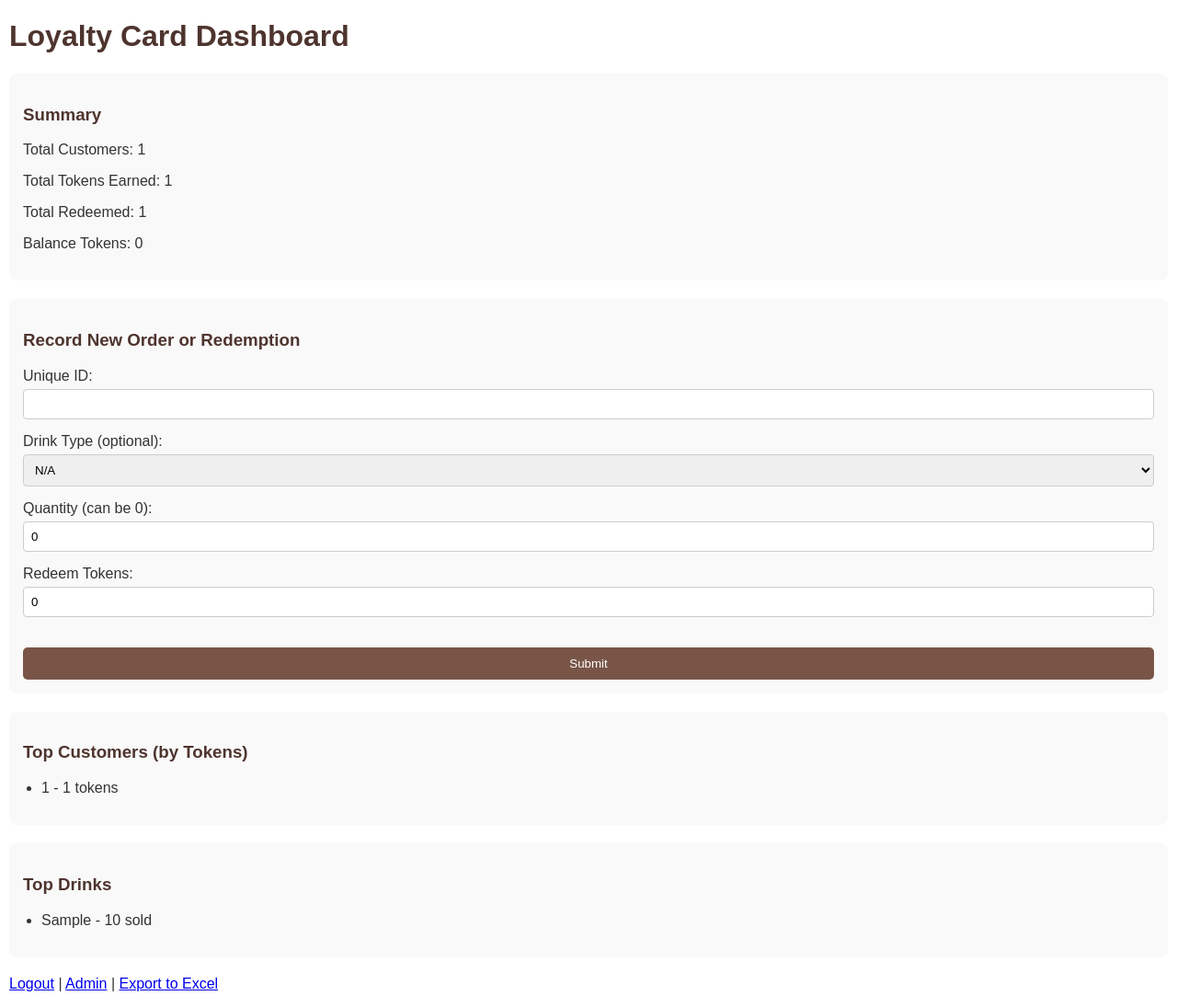
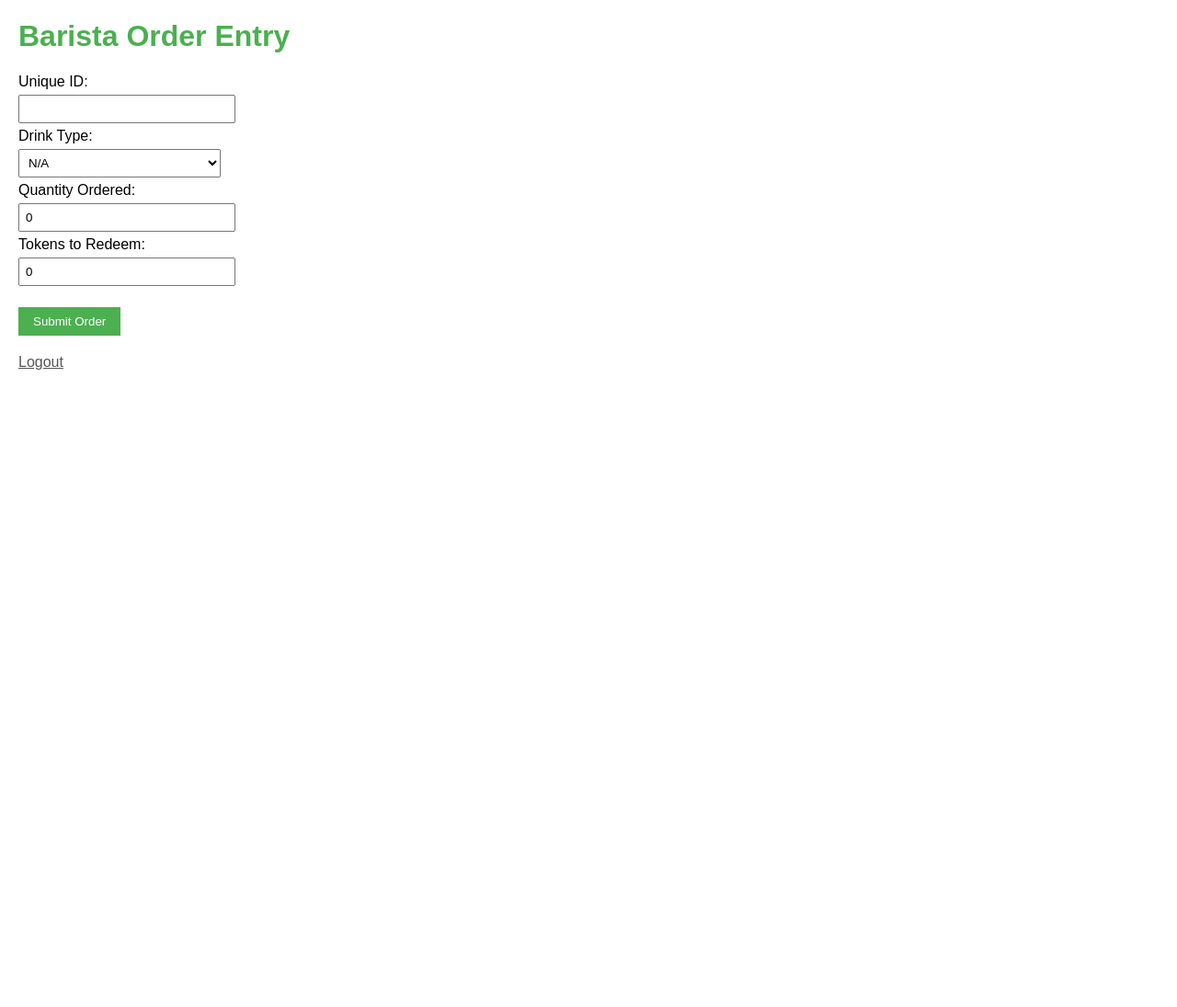
Before and after one commit to dycw30/loyalty-card-final, a Flask app: page / in a window 1280 px wide. Shown: the whole page at 92% size. After the commit the page ends 402 px from the top, so only its background shows below. Run offline with Flask 3, Linux system fonts and the light colour scheme; the visitor is signed in with stand-in values (Sample User, id 1); tables that the repository leaves empty hold one stand-in row (values such as "Sample post").

Commit message:
Dynamic drink dropdown for baristas

```diff
--- a/templates/index.html
+++ b/templates/index.html
@@ -1,72 +1,45 @@
 <!DOCTYPE html>
 <html>
 <head>
-    <title>Loyalty Card Dashboard</title>
-    <link rel="stylesheet" href="/static/styles.css">
+    <title>Loyalty Card - Barista Dashboard</title>
+    <style>
+        body { font-family: Arial, sans-serif; margin: 20px; }
+        h1 { color: #4CAF50; }
+        input, select { padding: 6px; margin: 5px 0; width: 220px; }
+        button { padding: 8px 16px; background: #4CAF50; color: white; border: none; cursor: pointer; }
+        button:hover { background: #45a049; }
+        .msg { margin-top: 15px; color: #333; }
+        a { display: block; margin-top: 20px; color: #555; }
+    </style>
 </head>
 <body>
-    <h1>Loyalty Card Dashboard</h1>
+    <h1>Barista Order Entry</h1>
 
-    {% if error %}
-        <p class="error">{{ error }}</p>
+    {% if message %}
+        <p class="msg">{{ message }}</p>
     {% endif %}
 
-    <div class="summary">
-        <h3>Summary</h3>
-        <p>Total Customers: {{ summary.total_customers }}</p>
-        <p>Total Tokens Earned: {{ summary.total_tokens }}</p>
-        <p>Total Redeemed: {{ summary.total_redeemed }}</p>
-        <p>Balance Tokens: {{ summary.balance_tokens }}</p>
-    </div>
-
-    <div class="order-form">
-        <h3>Record New Order or Redemption</h3>
     <form method="post">
         <label>Unique ID:</label><br>
         <input type="text" name="unique_id" required><br>
 
-            <label>Drink Type (optional):</label><br>
+        <label>Drink Type:</label><br>
         <select name="drink">
+            {% for drink in drinks %}
+                <option value="{{ drink }}">{{ drink }}</option>
+            {% endfor %}
             <option value="">N/A</option>
-                <option value="Espresso">Espresso</option>
-                <option value="Latte">Latte</option>
-                <option value="Cappuccino">Cappuccino</option>
-                <option value="Mocha">Mocha</option>
-                <option value="Americano">Americano</option>
         </select><br>
 
-            <label>Quantity (can be 0):</label><br>
+        <label>Quantity Ordered:</label><br>
         <input type="number" name="quantity" min="0" value="0"><br>
 
-            <label>Redeem Tokens:</label><br>
+        <label>Tokens to Redeem:</label><br>
         <input type="number" name="redeem" min="0" value="0"><br><br>
 
-            <button type="submit">Submit</button>
+        <button type="submit">Submit Order</button>
     </form>
-    </div>
 
-    <div class="top">
-        <h3>Top Customers (by Tokens)</h3>
-        <ul>
-        {% for uid, tokens in top_customers %}
-            <li>{{ uid }} - {{ tokens }} tokens</li>
-        {% endfor %}
-        </ul>
-    </div>
-
-    <div class="top">
-        <h3>Top Drinks</h3>
-        <ul>
-        {% for drink, qty in top_drinks %}
-            <li>{{ drink }} - {{ qty }} sold</li>
-        {% endfor %}
-        </ul>
-    </div>
-
-    <p>
-        <a href="/logout">Logout</a> |
-        <a href="/admin">Admin</a> |
-        <a href="/export">Export to Excel</a>
-    </p>
+    <a href="{{ url_for('logout') }}">Logout</a>
 </body>
 </html>
```
Lines whose indentation alone changed are shown as unchanged.
